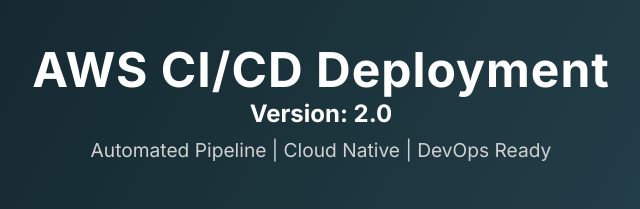
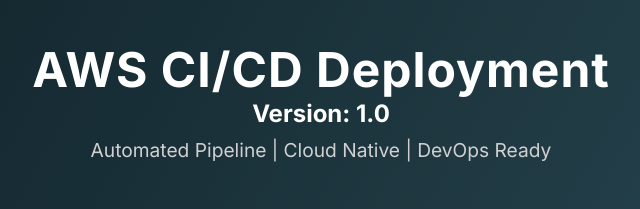
Before and after one commit to ARUNKUMAR571/question_01, a plain HTML site: page index.html in a window 1280 px wide. Shown: the top 209 px of the page, 319-959 px from the left. Drawn offline with Linux system fonts and the light colour scheme.

Commit message:
Change version number from 2.0 to 1.0

```diff
--- a/index.html
+++ b/index.html
@@ -145,7 +145,7 @@
 
     <div class="header">
         <h1>AWS CI/CD Deployment</h1>
-        <h2>Version: 2.0</h2>
+        <h2>Version: 1.0</h2>
         <p>Automated Pipeline | Cloud Native | DevOps Ready</p>
     </div>
 
```
